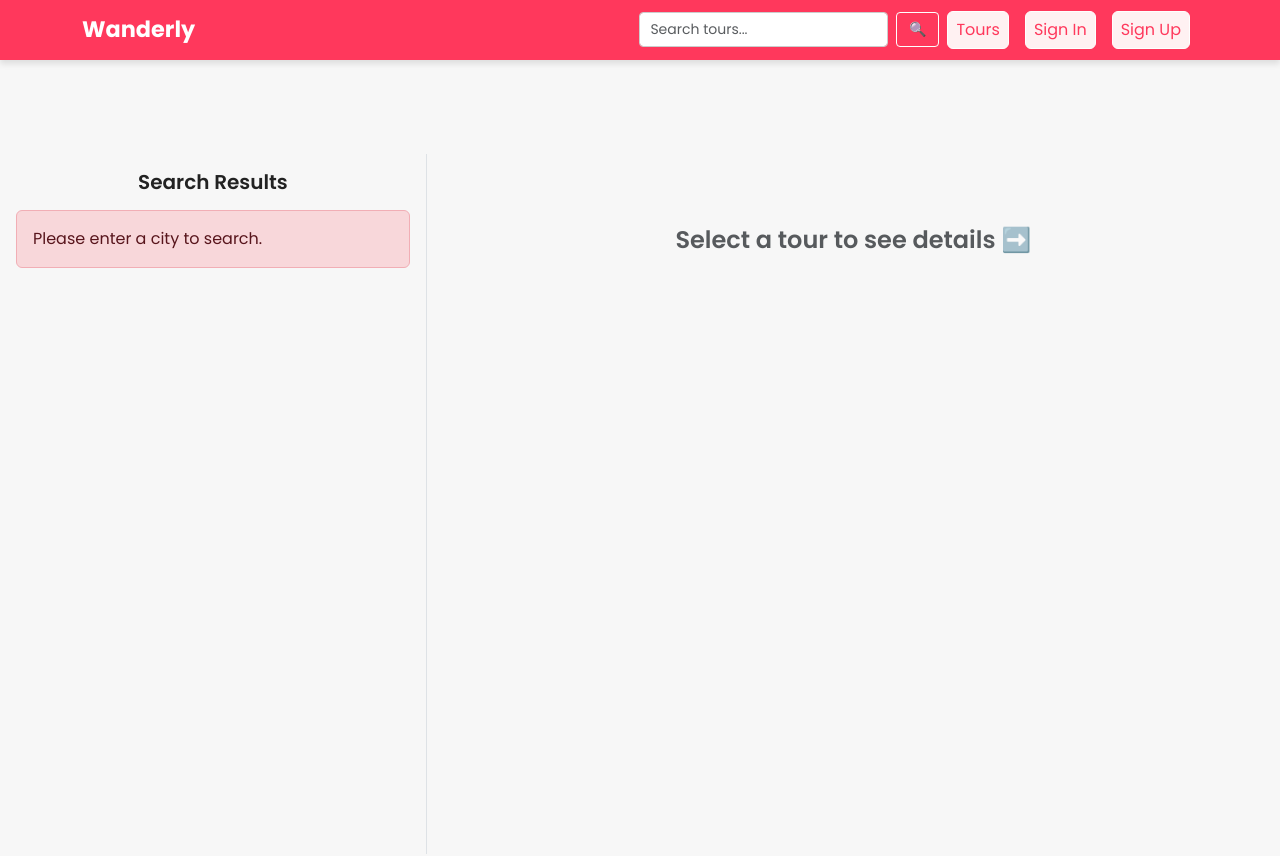
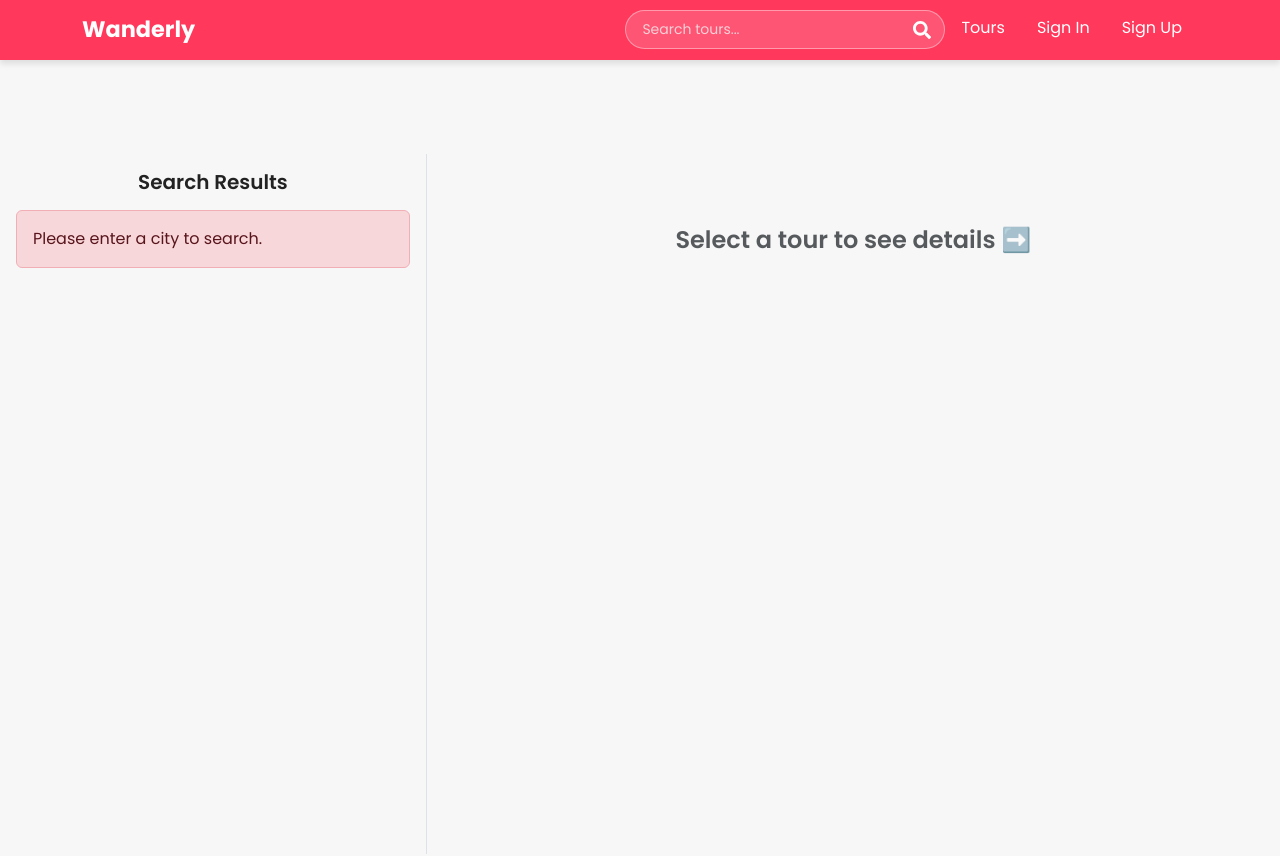
Before and after one commit to Vishnu-788/Wanderly, a React (Vite) app in the folder client/: page /search in a window 1280 px wide. Shown: the top 856 px of the page. Built offline with nearby package versions, Linux system fonts and the light colour scheme.

Commit message:
Search bar redesigned

```diff
--- a/client/src/components/shared/header/header.css
+++ b/client/src/components/shared/header/header.css
@@ -19,21 +19,20 @@
 
 /* Rectangular buttons with small curve */
 .nav-item-custom {
-  background-color: var(--accent-color);
-  border: 1px solid #ffffff;
-  border-radius: 6px;
+  background-color: transparent;
+  border: none;
   padding: 6px 14px;
   margin: 0 8px;
-  color: var(--primary-color) !important;
+  color: white !important;
   font-weight: 500;
-  transition: all 0.2s ease-in-out;
+  transition: background-color 0.2s ease-in-out, color 0.2s ease-in-out;
+  border-radius: 6px;
   text-align: center;
 }
 
 .nav-item-custom:hover {
-  background-color: var(--primary-color);
+  background-color: var(--secondary-color); /* darker pink */
   color: white !important;
-  border-color: var(--primary-color);
 }
 
 .navbar-toggler {
--- a/client/src/components/shared/searchbar/NavbarSearch.jsx
+++ b/client/src/components/shared/searchbar/NavbarSearch.jsx
@@ -1,6 +1,8 @@
 import { useState } from "react";
 import { useNavigate } from "react-router-dom";
-import { Form, FormControl, Button } from "react-bootstrap";
+import { Form } from "react-bootstrap";
+import { FaSearch } from "react-icons/fa"; // 🔍 classy search icon
+import "./searchbar.css";
 
 const NavbarSearch = () => {
   const [searchTerm, setSearchTerm] = useState("");
@@ -23,44 +25,18 @@ const NavbarSearch = () => {
   };
 
   return (
-    <Form
-      onSubmit={handleSearch}
-      style={{
-        display: "flex",
-        alignItems: "center",
-        marginLeft: "auto",
-        gap: "8px",
-        maxWidth: "300px",
-      }}
-    >
-      <FormControl
-        type="search"
+    <Form onSubmit={handleSearch} className="navbar-search-form">
+      <input
+        type="text"
         placeholder="Search tours..."
         aria-label="Search"
         value={searchTerm}
         onChange={(e) => setSearchTerm(e.target.value)}
-        style={{
-          flex: 1,
-          padding: "6px 10px",
-          fontSize: "14px",
-          borderRadius: "4px",
-          border: "1px solid #ccc",
-        }}
+        className="navbar-search-input"
       />
-      <Button
-        variant="light"
-        type="submit"
-        style={{
-          fontSize: "14px",
-          padding: "6px 12px",
-          border: "1px solid #fff",
-          borderRadius: "4px",
-          backgroundColor: "transparent",
-          color: "white",
-        }}
-      >
-        🔍
-      </Button>
+      <button type="submit" className="navbar-search-button">
+        <FaSearch />
+      </button>
     </Form>
   );
 };
--- /dev/null
+++ b/client/src/components/shared/searchbar/searchbar.css
@@ -0,0 +1,56 @@
+.navbar-search-form {
+  position: relative;
+  display: flex;
+  align-items: center;
+  margin-left: auto;
+  max-width: 320px;
+  width: 100%;
+}
+
+.navbar-search-input {
+  width: 100%;
+  padding: 8px 42px 8px 16px;
+  border-radius: 999px; /* Fully rounded pill */
+  border: 1px solid rgba(255, 255, 255, 0.4);
+  background-color: rgba(255, 255, 255, 0.15);
+  color: #fff;
+  font-size: 14px;
+  transition: background-color 0.3s ease, border 0.3s ease;
+}
+
+.navbar-search-input::placeholder {
+  color: #f0f0f0;
+  opacity: 0.8;
+}
+
+.navbar-search-input:focus {
+  outline: none;
+  background-color: rgba(255, 255, 255, 0.25);
+  border-color: rgba(255, 255, 255, 0.6);
+}
+
+/* Search button (with icon) */
+.navbar-search-button {
+  position: absolute;
+  right: 10px;
+  background: transparent;
+  border: none;
+  padding: 4px;
+  color: white;
+  display: flex;
+  align-items: center;
+  justify-content: center;
+  cursor: pointer;
+  transition: color 0.2s ease, transform 0.2s ease;
+}
+
+.navbar-search-button:hover {
+  color: var(--accent-color);
+  transform: scale(1.05);
+}
+
+/* SVG icon sizing */
+.navbar-search-button svg {
+  width: 18px;
+  height: 18px;
+}
```
